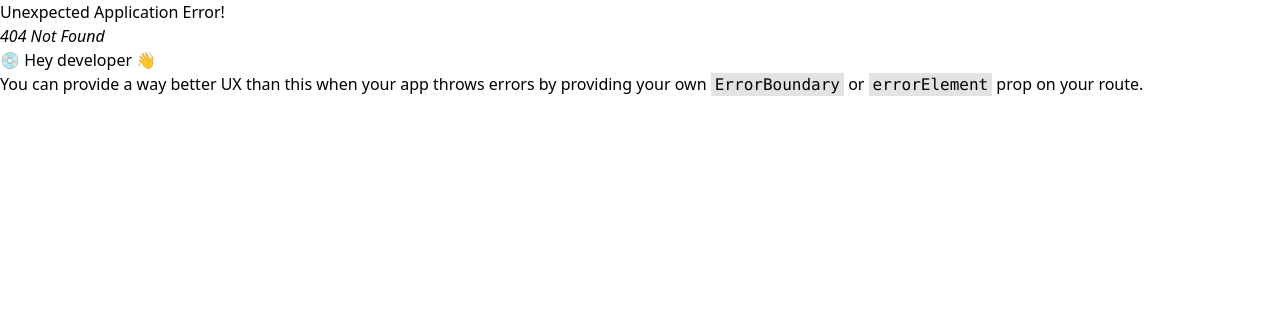
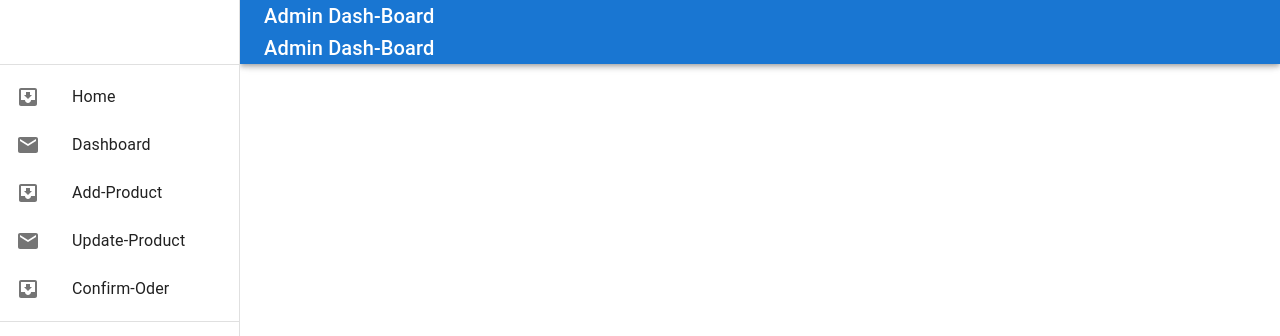
Before and after one commit to jmjubaer/white-black-dashboard, a React (Vite) app: page /customerOrder in a window 1280 px wide. Before the commit this address had no page. Shown: the top 336 px of the page. Built offline with nearby package versions, Linux system fonts and the light colour scheme.

Commit message:
add confirm oder and dashboard page

```diff
--- a/src/components/AdminLayout.jsx
+++ b/src/components/AdminLayout.jsx
@@ -24,7 +24,7 @@ const dashboards = [
     { name: "Dashboard", url: "/admin-dashboard" },
     { name: "Add-Product", url: "/add-product" },
     { name: "Update-Product", url: "/update-product" },
-    { name: "Confirm-Oder", url: "/coustomerOder" },
+    { name: "Confirm-Oder", url: "/customerOrder" },
 ];
 
 const AdminLayout = (props) => {
--- /dev/null
+++ b/src/components/CustomerOrder.jsx
@@ -0,0 +1,11 @@
+import React from 'react';
+
+const CustomerOrder = () => {
+    return (
+        <div>
+
+        </div>
+    );
+};
+
+export default CustomerOrder;
--- /dev/null
+++ b/src/components/Dashboard.jsx
@@ -0,0 +1,11 @@
+import React from 'react';
+
+const Dashboard = () => {
+    return (
+        <div>
+
+        </div>
+    );
+};
+
+export default Dashboard;
```
Also changed, not shown: router/router.jsx (+10 -0 lines), 1 other file (tests, documents, lock files or other folders).
